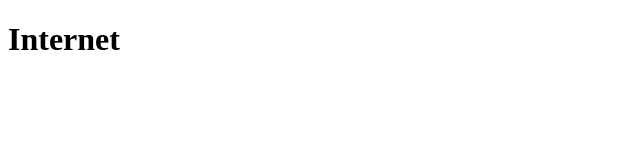
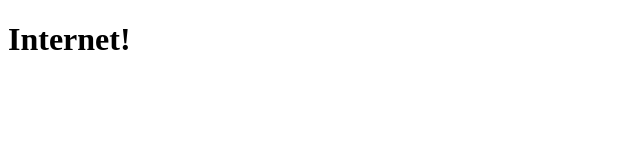
Before and after one commit to RamprasadKVN/Repository-Check, a plain HTML site: page check/index.html in a window 1280 px wide. Shown: the full height of the page, 0-640 px from the left. Drawn offline with Linux system fonts and the light colour scheme.

Commit message:
second commit

```diff
--- a/check/index.html
+++ b/check/index.html
@@ -4,6 +4,6 @@
 	<title>Hello Internet!</title>
 </head>
 <body>
-<h1>Internet</h1>
+<h1>Internet!</h1>
 </body>
 </html>
```
